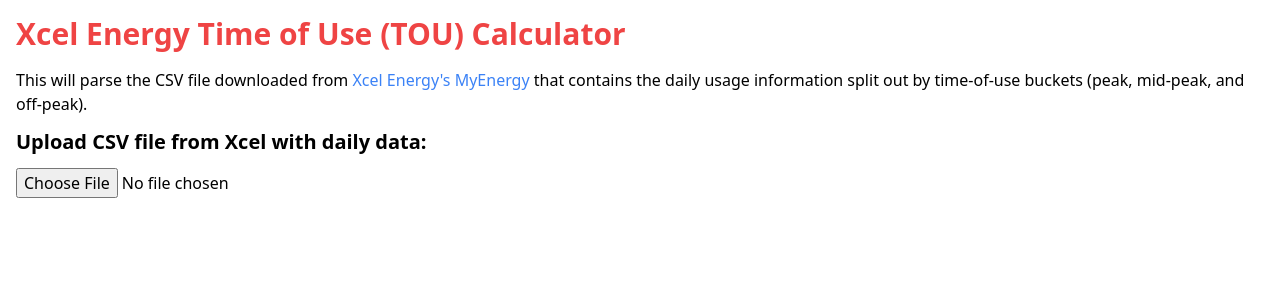
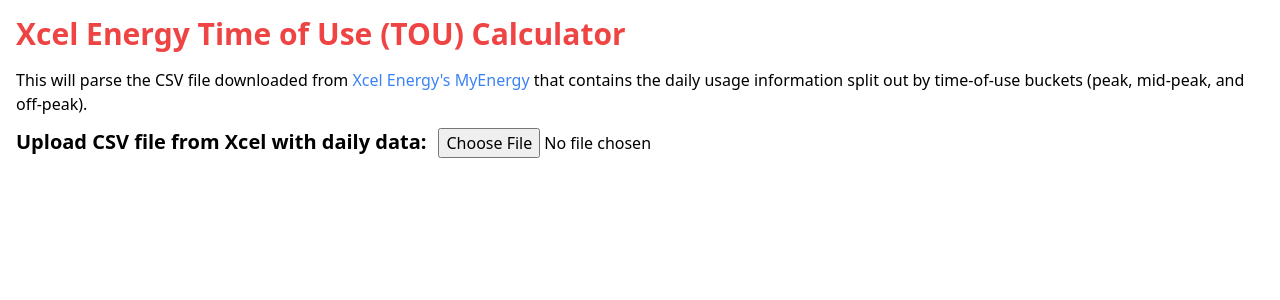
Before and after one commit to mattrobmattrob/XcelCalculator, a Next.js app: page / in a window 1280 px wide. Shown: the top 300 px of the page. Built offline with nearby package versions, Linux system fonts and the light colour scheme.

Commit message:
inline input button

```diff
--- a/pages/index.js
+++ b/pages/index.js
@@ -159,10 +159,12 @@
                 This will parse the CSV file downloaded from <a className='text-blue-500' href="https://myenergy.xcelenergy.com/myenergy/usage-history">Xcel Energy's MyEnergy</a> that contains the daily usage information split out by time-of-use buckets (peak, mid-peak, and off-peak).
             </div>
 
-            <div className='text-xl font-bold pb-3'>
-                Upload CSV file from Xcel with daily data:
+            <div className='flex'>
+                <div className='text-xl font-bold pb-3 pr-3'>
+                    Upload CSV file from Xcel with daily data:
+                </div>
+                <input type="file" id="myFile" name="myFile" onChange={fileUploaded} />
             </div>
-            <input type="file" id="myFile" name="myFile" onChange={fileUploaded}></input>
 
             <table>
                 {lodash.map(csvData, (row, row_idx) => {
```
